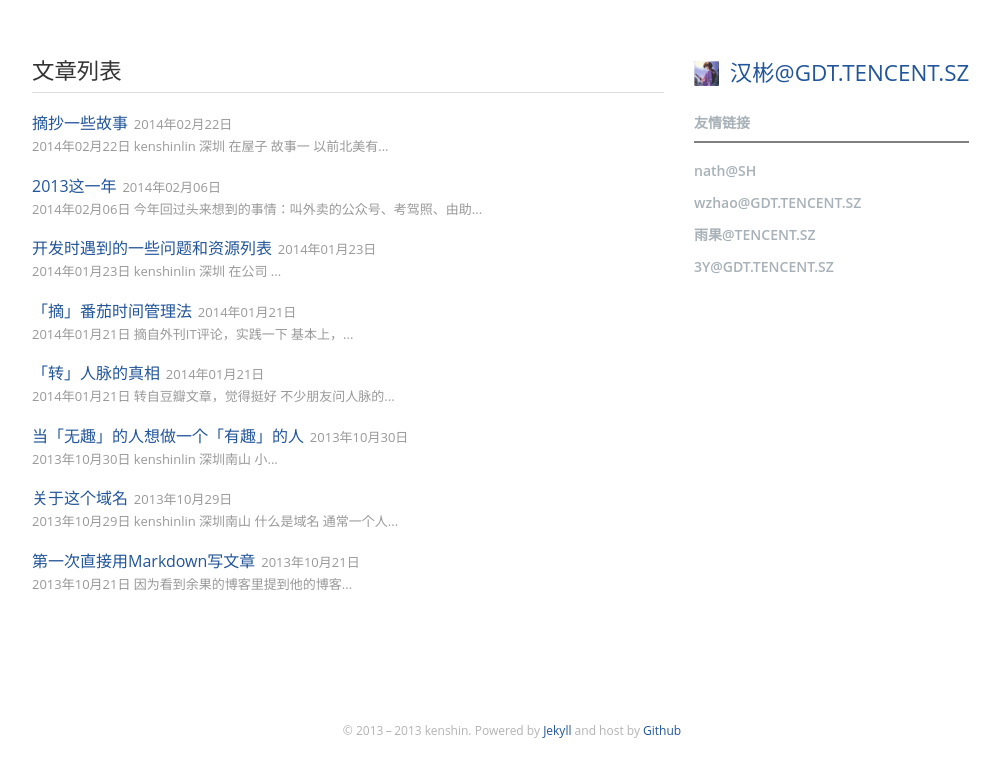
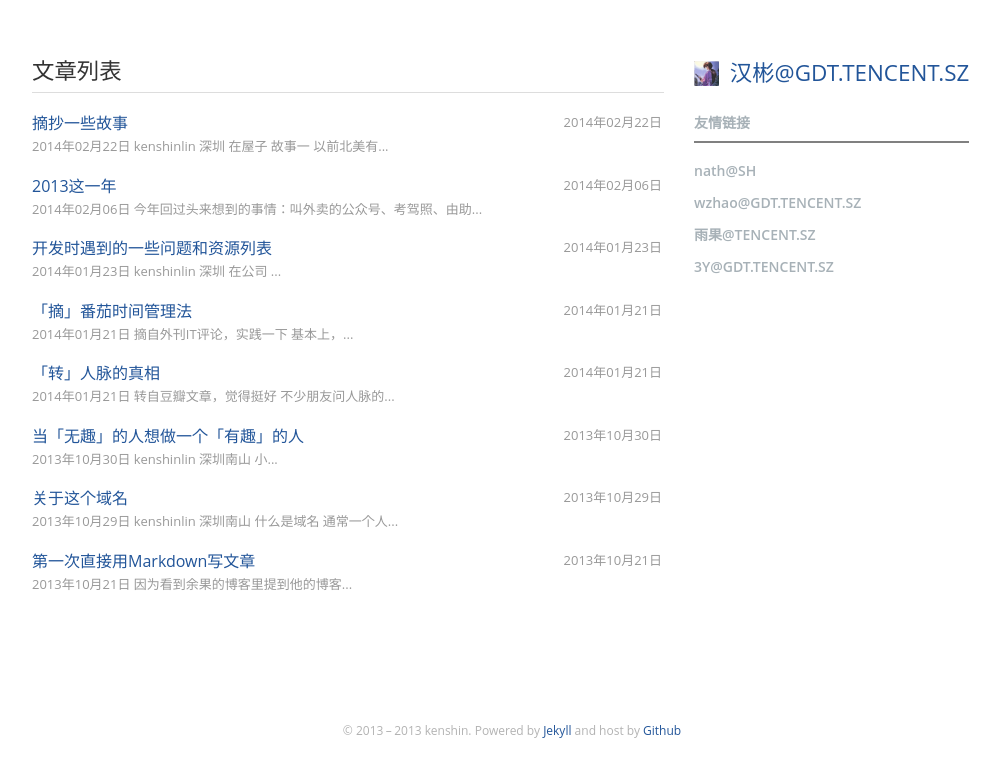
Before and after one commit to kenshinlin/archives, a Jekyll site: the page built from index.html, in a window 1280 px wide. Shown: the top 777 px of the page, without its empty margins (128-1128 px from the left). Built offline with Jekyll 4.4.1, drawn with Linux system fonts in a browser that asks for light colours.

Commit message:
Update index.html

```diff
--- a/index.html
+++ b/index.html
@@ -10,7 +10,7 @@ isindex: 1
 　　    <li style="margin-top:-20px;">
 			<h2 class="relative">
 				<a href="{{ post.url }}" class="article-title">{{ post.title }}</a>
-				<span class="small post-date">{{ post.date | date: "%Y年%m月%d日"}}</span>
+				<span class="small post-date-rt">{{ post.date | date: "%Y年%m月%d日"}}</span>
 			</h2>
 			<div class="article-pre small">
 				{{ post.content | strip_html | truncate: 50 | replace: post.title, '' }}
```
